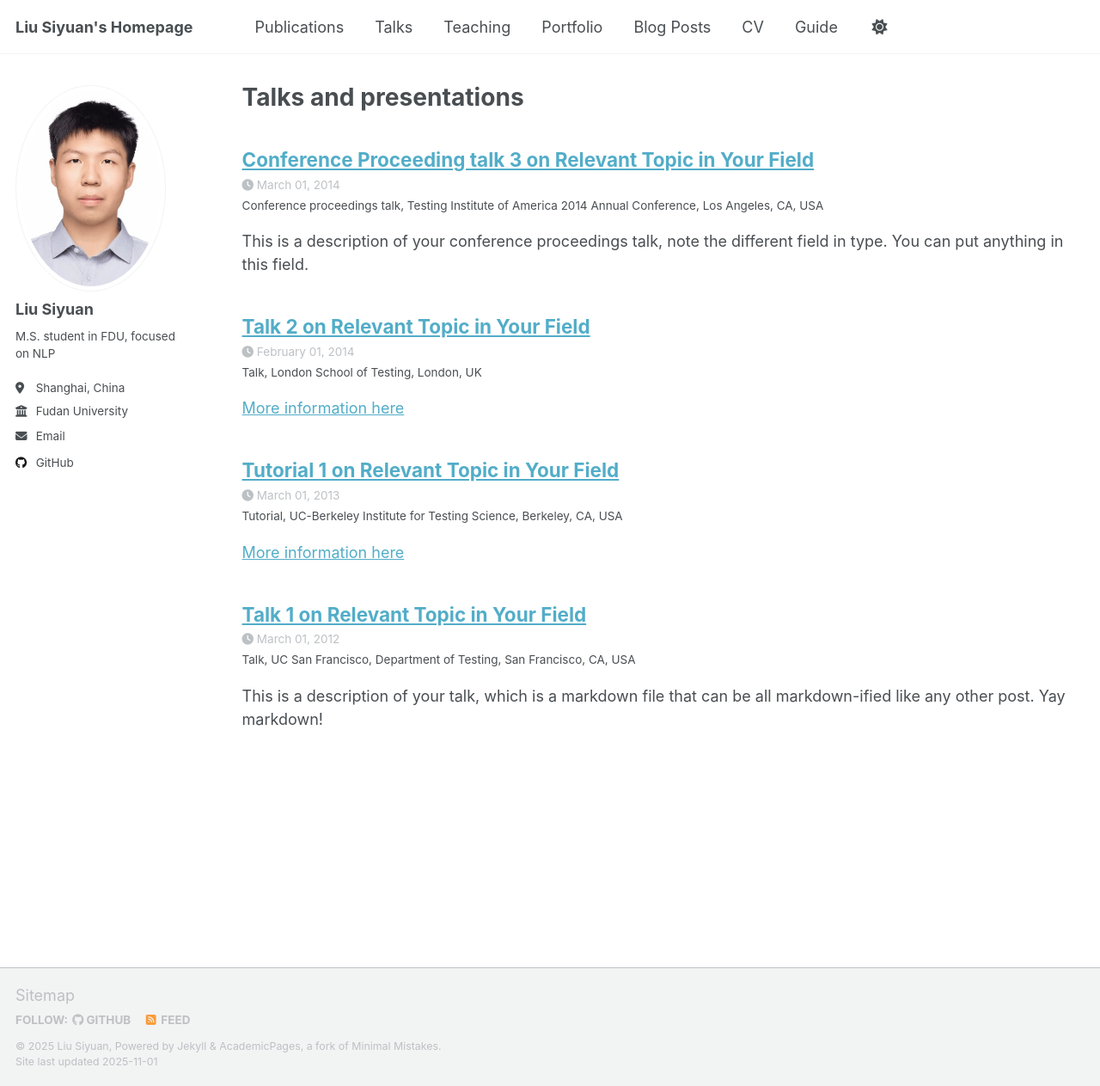
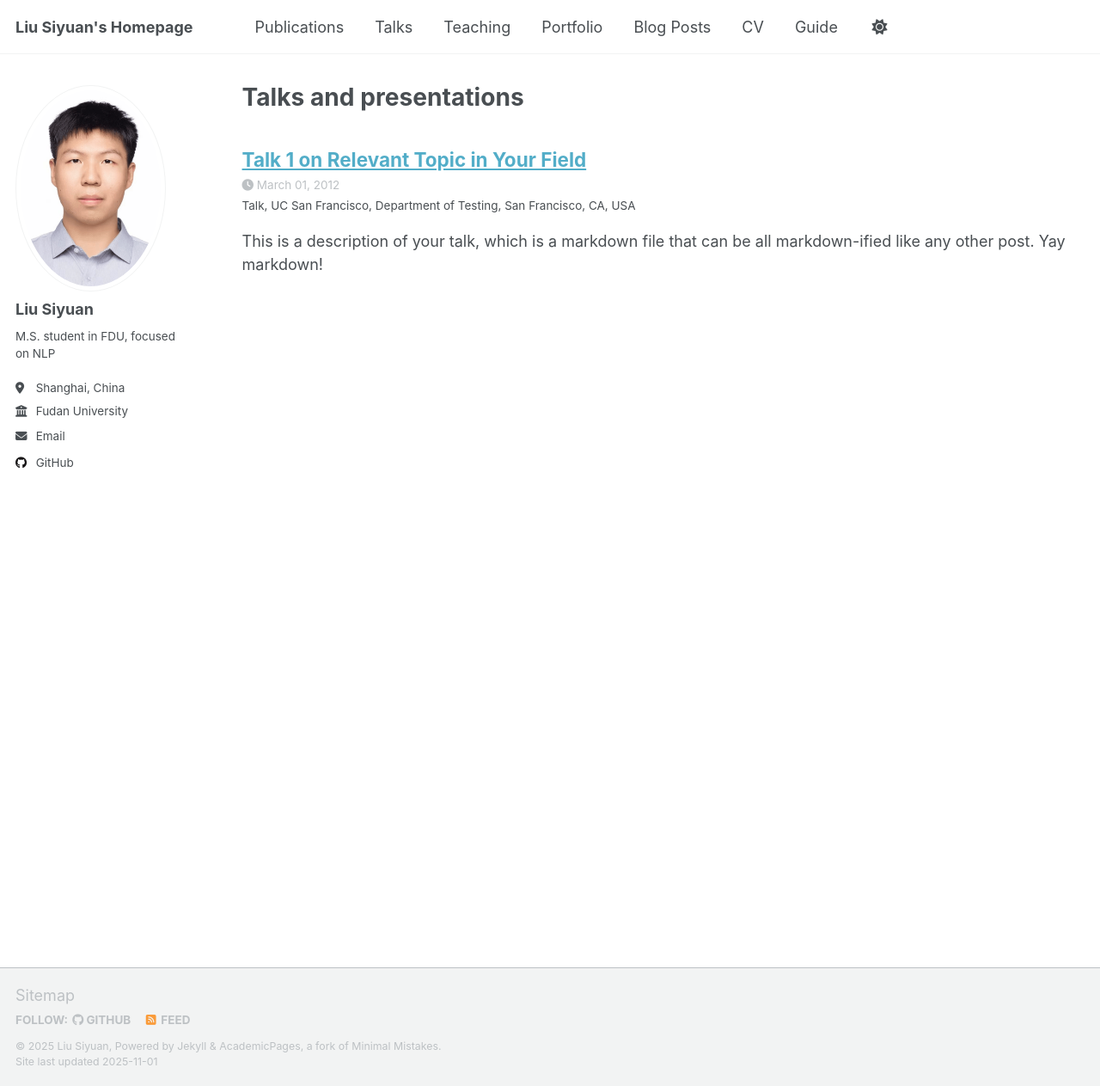
Before and after one commit to Liusiyuan2022/liuisyuan.github.io, a Jekyll site: the page built from _pages/talks.html, in a window 1280 px wide and 1263 px high. Shown: the whole window at 86% size. Built offline with Jekyll 4.4.1, drawn with Linux system fonts in a browser that asks for light colours; a script that is not in the unit is left out.

Commit message:
feat:  subpage

```diff
--- a/_talks/2013-03-01-tutorial-1.md
+++ /dev/null
@@ -1,13 +0,0 @@
----
-title: "Tutorial 1 on Relevant Topic in Your Field"
-collection: talks
-type: "Tutorial"
-permalink: /talks/2013-03-01-tutorial-1
-venue: "UC-Berkeley Institute for Testing Science"
-date: 2013-03-01
-location: "Berkeley, CA, USA"
----
-
-[More information here](http://exampleurl.com)
-
-This is a description of your tutorial, note the different field in type. This is a markdown files that can be all markdown-ified like any other post. Yay markdown!
--- a/_talks/2014-02-01-talk-2.md
+++ /dev/null
@@ -1,13 +0,0 @@
----
-title: "Talk 2 on Relevant Topic in Your Field"
-collection: talks
-type: "Talk"
-permalink: /talks/2014-02-01-talk-2
-venue: "London School of Testing"
-date: 2014-02-01
-location: "London, UK"
----
-
-[More information here](http://example2.com)
-
-This is a description of your talk, which is a markdown files that can be all markdown-ified like any other post. Yay markdown!
--- a/_talks/2014-03-01-talk-3.md
+++ /dev/null
@@ -1,11 +0,0 @@
----
-title: "Conference Proceeding talk 3 on Relevant Topic in Your Field"
-collection: talks
-type: "Conference proceedings talk"
-permalink: /talks/2014-03-01-talk-3
-venue: "Testing Institute of America 2014 Annual Conference"
-date: 2014-03-01
-location: "Los Angeles, CA, USA"
----
-
-This is a description of your conference proceedings talk, note the different field in type. You can put anything in this field.
```
Also changed, not shown: _portfolio/portfolio-2.html (deleted, +0 -7 lines), _posts/2012-08-14-blog-post-1.md (deleted, +0 -20 lines), _posts/2013-08-14-blog-post-2.md (deleted, +0 -20 lines), _posts/2014-08-14-blog-post-3.md (deleted, +0 -20 lines), _posts/2015-08-14-blog-post-4.md (deleted, +0 -20 lines), _publications/2009-10-01-paper-title-number-1.md (+1 -1 lines), _publications/2010-10-01-paper-title-number-2.md (deleted, +0 -14 lines), _publications/2015-10-01-paper-title-number-3.md (deleted, +0 -14 lines), _publications/2024-02-17-paper-title-number-4.md (deleted, +0 -13 lines), _publications/2025-06-08-paper-title-number-5.md (deleted, +0 -13 lines), _teaching/2014-spring-teaching-1.md (+1 -1 lines), _teaching/2015-spring-teaching-2.md (deleted, +0 -20 lines), images/iFuCore.png (added).
